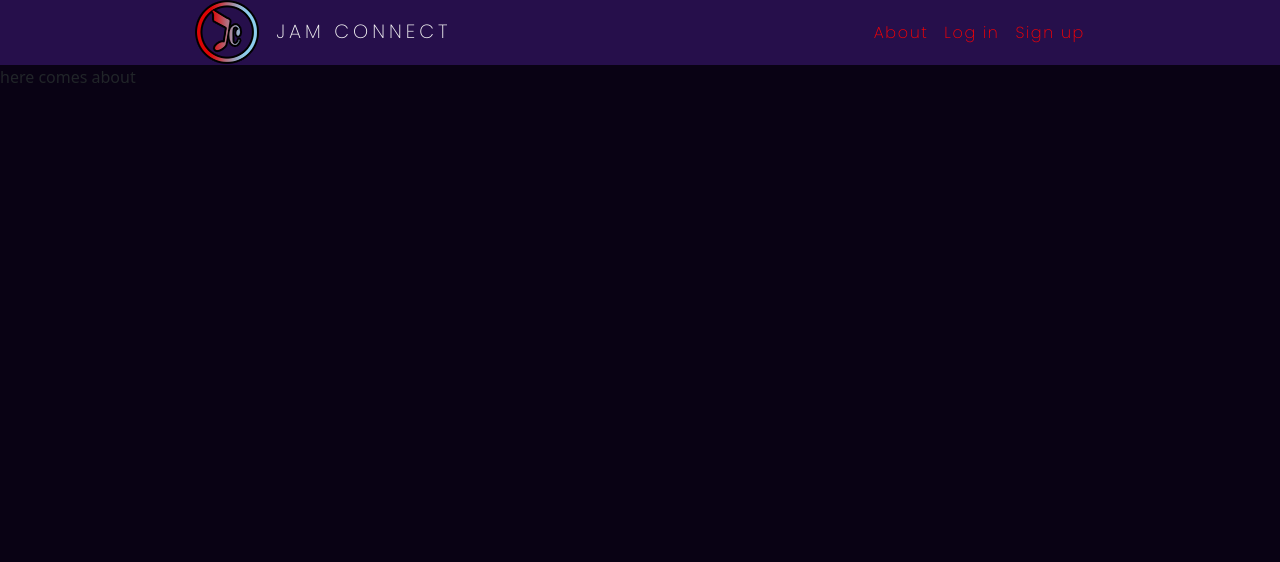
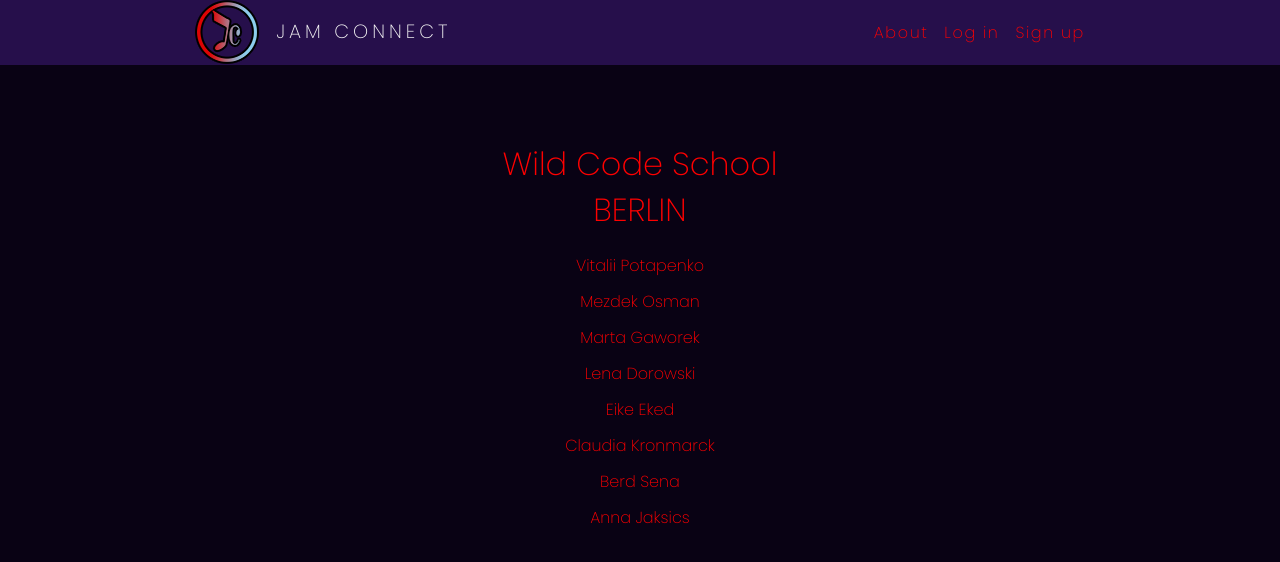
Before and after one commit to vitaliiptp/jam-project-front, a React (Create React App) app: page /about in a window 1280 px wide. Shown: the top 562 px of the page. Built offline with nearby package versions, Linux system fonts and the light colour scheme; no server answers.

Commit message:
added about content

```diff
--- /dev/null
+++ b/src/components/Navbar/About/about.css
@@ -0,0 +1,35 @@
+@import url('https://fonts.googleapis.com/css2?family=Poppins:wght@200&display=swap');
+
+.aboutContainer {
+  display: flex;
+  flex-direction: column;
+  width: auto;
+  align-items: center;
+}
+
+.textContainer {
+  max-width: 80vh;
+  margin-top: 10vh;
+}
+
+.aboutContainer ul {
+  padding: 0;
+  margin: 0;
+  margin-top: 3vh;
+  list-style-type: none;
+  text-align: center;
+}
+
+.aboutContainer li {
+  text-decoration: none;
+  color: red;
+  margin: 1.5vh;
+  font-family: 'Poppins', sans-serif;
+}
+
+.aboutContainer h2 {
+  color: red;
+  font-family: 'Poppins', sans-serif;
+  font-size: xx-large;
+  text-align: center;
+}
--- a/src/components/Navbar/About/index.js
+++ b/src/components/Navbar/About/index.js
@@ -1,5 +1,24 @@
-function About () {
-    return <div>here comes about</div>
+import './about.css';
+
+function About() {
+  return (
+    <div className='aboutContainer'>
+      <div className='textContainer'>
+        <h2 className='firstLine'>Wild Code School</h2>
+        <h2>BERLIN</h2>
+        <ul>
+          <li>Vitalii Potapenko</li>
+          <li>Mezdek Osman</li>
+          <li>Marta Gaworek</li>
+          <li>Lena Dorowski</li>
+          <li>Eike Eked</li>
+          <li>Claudia Kronmarck</li>
+          <li>Berd Sena</li>
+          <li>Anna Jaksics</li>
+        </ul>
+      </div>
+    </div>
+  );
 }
 
 export default About;
```
